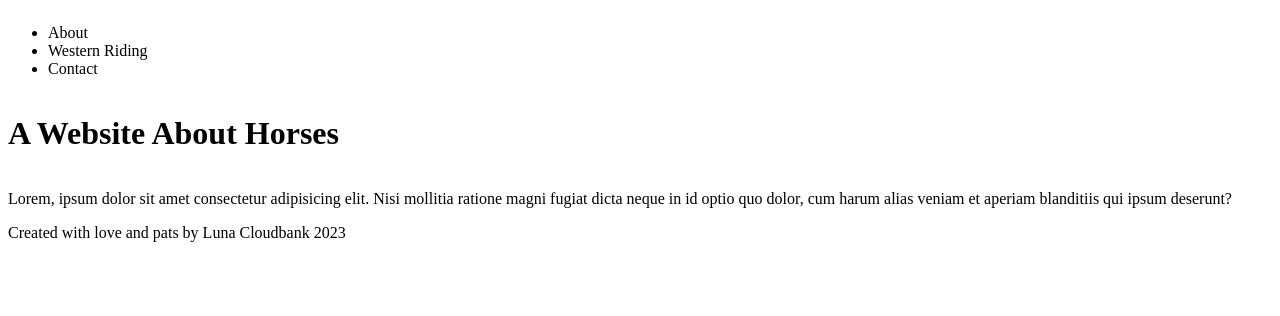
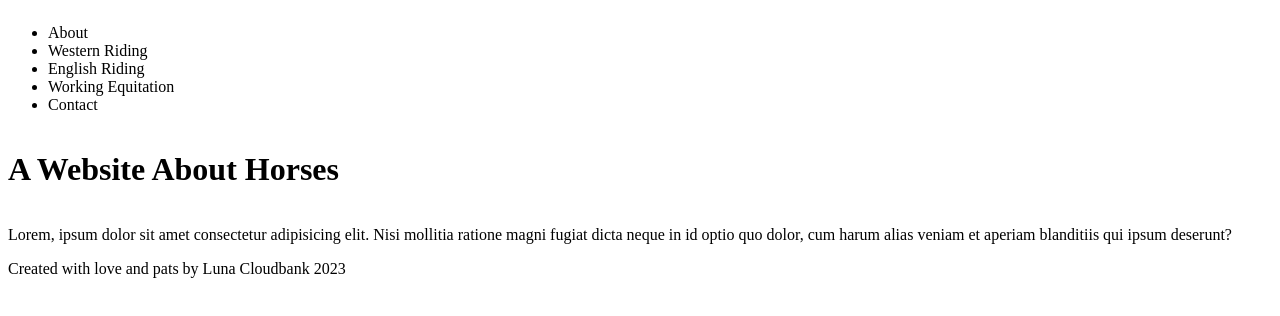
Before and after one commit to floofyhorses/thehorseywebsite, a plain HTML site: page index.html in a window 1280 px wide. Drawn offline with Linux system fonts and the light colour scheme.

Commit message:
Add new nav sections for riding types English and Working Equitation

```diff
--- a/index.html
+++ b/index.html
@@ -10,9 +10,11 @@
     <body>
         <header>
             <div>
-                <ul class= "topnav">
+                <ul  class= "topnav">
                     <li>About</li>
                     <li>Western Riding</li>
+                    <li>English Riding</li>
+                    <li>Working Equitation</li>
                     <li>Contact</li>
                 </ul>
             </div>
```
